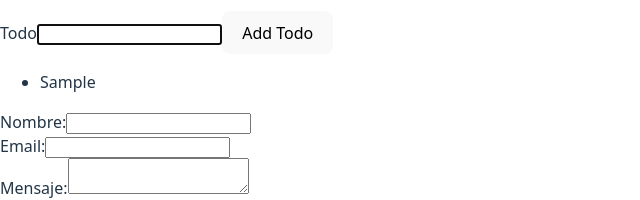
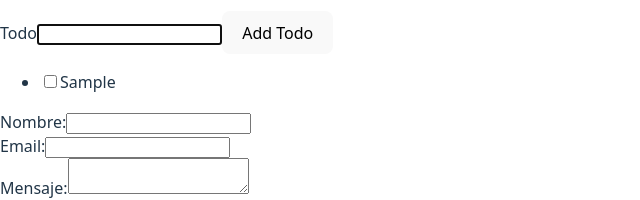
Before and after one commit to henrymauricio1987/todo-list, a React (Vite) app: page / in a window 1280 px wide. Both pictures are taken after typing "Sample" into the empty fields and a click on the button "Add Todo". Shown: the part 335-535 px from the top of the page, without its empty margins (0-640 px from the left). Built offline with nearby package versions, Linux system fonts and the light colour scheme.

Commit message:
Refactoring assignment

```diff
--- a/src/App.jsx
+++ b/src/App.jsx
@@ -9,20 +9,41 @@ function App() {
   const addTodo = (title) => {
     const newTodo = {
       title: title,
-      id: Date.now()
+      id: Date.now(),
+      isCompleted: false,
     };
     setTodoList([...todolist, newTodo]);
+  };
+
+  // NUEVO: función para actualizar un todo
+  const updateTodo = (editedTodo) => {
+    const updatedTodos = todolist.map((todo) =>
+      todo.id === editedTodo.id ? { ...editedTodo } : todo
+    );
+    setTodoList(updatedTodos);
+  };
+
+  const completeTodo = (id) => {
+    const updatedTodos = todolist.map((todo) =>
+      todo.id === id ? { ...todo, isCompleted: !todo.isCompleted } : todo
+    );
+    setTodoList(updatedTodos);
   };
 
   return (
     <div className="container">
       <header className="header">
-        <h1>📝 My Todo List  📝</h1>
+        <h1>📝 My Todo List 📝</h1>
       </header>
 
       <section className="todo-section">
         <TodoForm onAddTodo={addTodo} />
-        <TodoList todolist={todolist} />
+        {/* Pasamos updateTodo y completeTodo a la lista */}
+        <TodoList
+          todolist={todolist}
+          onUpdateTodo={updateTodo}
+          onCompleteTodo={completeTodo}
+        />
         <MyForm />
       </section>
     </div>
--- a/src/features/TodoForm.jsx
+++ b/src/features/TodoForm.jsx
@@ -1,29 +1,27 @@
-import React, { useRef } from 'react';
+import React, { useRef, useState } from "react";
+import TextInputWithLabel from "../shared/TextInputWithLabel";
 
 const TodoForm = ({ onAddTodo }) => {
-
+    const [todoTitle, setTodoTitle] = useState("");
     const todoTitleInput = useRef(null);
 
     function handleAddTodo(event) {
         event.preventDefault();
 
-        const title = event.target.title.value;
-
-        onAddTodo(title);
-
-        event.target.title.value = "";
+        onAddTodo(todoTitle);
+        setTodoTitle("");
 
         todoTitleInput.current.focus();
     }
 
     return (
         <form onSubmit={handleAddTodo}>
-            <label htmlFor="todoTitle">Todo</label>
-            <input
-                type="text"
-                id="todoTitle"
-                name="title"
+            <TextInputWithLabel
+                elementId="todoTitle"
+                labelText="Todo"
                 ref={todoTitleInput}
+                value={todoTitle}
+                onChange={(e) => setTodoTitle(e.target.value)}
             />
             <button type="submit">Add Todo</button>
         </form>
--- a/src/features/TodoList/TodoList.jsx
+++ b/src/features/TodoList/TodoList.jsx
@@ -1,6 +1,6 @@
 import TodoListItem from "./TodoListItem";
 
-function TodoList({ todolist }) {
+function TodoList({ todolist, onUpdateTodo, onCompleteTodo }) {
     return (
         <>
             {todolist.length === 0 ? (
@@ -8,7 +8,12 @@ function TodoList({ todolist }) {
             ) : (
                 <ul>
                     {todolist.map((todo) => (
-                        <TodoListItem key={todo.id} todo={todo} />
+                        <TodoListItem
+                            key={todo.id}
+                            todo={todo}
+                            onUpdateTodo={onUpdateTodo}
+                            onCompleteTodo={onCompleteTodo}
+                        />
                     ))}
                 </ul>
             )}
--- a/src/features/TodoList/TodoListItem.jsx
+++ b/src/features/TodoList/TodoListItem.jsx
@@ -1,6 +1,62 @@
-function TodoListItem({ todo }) {
-    return <li>{todo.title} </li>
+import React, { useState } from "react";
+import TextInputWithLabel from "../../shared/TextInputWithLabel";
 
+
+function TodoListItem({ todo, onCompleteTodo, onUpdateTodo }) {
+    const [isEditing, setIsEditing] = useState(false);
+    const [workingTitle, setWorkingTitle] = useState(todo.title);
+
+    function handleEdit(event) {
+        setWorkingTitle(event.target.value);
+    }
+
+    function handleCancel() {
+        setWorkingTitle(todo.title);
+        setIsEditing(false);
+    }
+
+    function handleUpdate(event) {
+        if (!isEditing) return; // solo actualizamos si estamos en modo edición
+        event.preventDefault();
+
+        onUpdateTodo({ ...todo, title: workingTitle });
+        setIsEditing(false);
+    }
+
+    return (
+        <li>
+            <form onSubmit={handleUpdate}>
+                {isEditing ? (
+                    <>
+                        <TextInputWithLabel
+                            elementId={`todo-${todo.id}`}
+                            labelText="Edit Todo"
+                            value={workingTitle}
+                            onChange={handleEdit}
+                        />
+                        <button type="button" onClick={handleCancel}>
+                            Cancel
+                        </button>
+                        <button type="button" onClick={handleUpdate}>
+                            Update
+                        </button>
+                    </>
+                ) : (
+                    <>
+                        <label>
+                            <input
+                                type="checkbox"
+                                id={`checkbox${todo.id}`}
+                                checked={todo.isCompleted}
+                                onChange={() => onCompleteTodo(todo.id)}
+                            />
+                        </label>
+                        <span onClick={() => setIsEditing(true)}>{todo.title}</span>
+                    </>
+                )}
+            </form>
+        </li>
+    );
 }
 
 export default TodoListItem;
--- /dev/null
+++ b/src/shared/TextInputWithLabel.jsx
@@ -0,0 +1,21 @@
+import React, { forwardRef } from "react";
+
+const TextInputWithLabel = forwardRef(
+    ({ elementId, labelText, value, onChange }, ref) => {
+        return (
+            <>
+                <label htmlFor={elementId}>{labelText}</label>
+                <input
+                    type="text"
+                    id={elementId}
+                    ref={ref}
+                    value={value}
+                    onChange={onChange}
+                    name="title"
+                />
+            </>
+        );
+    }
+);
+
+export default TextInputWithLabel;
```
